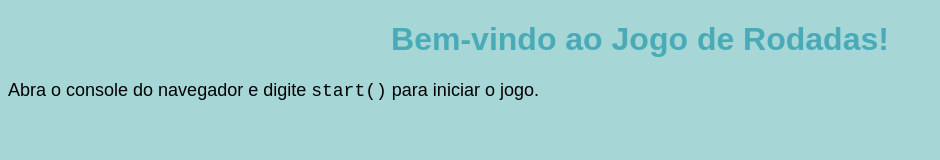
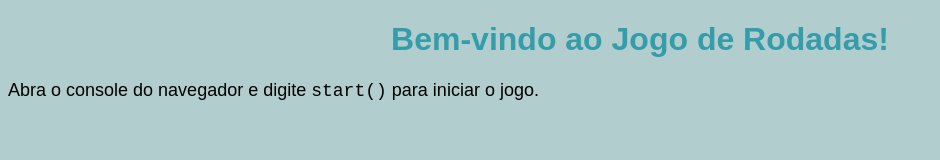
Before and after one commit to PauloAthayde/jogo, a plain HTML site: page index.html in a window 1280 px wide. Shown: the whole page, without its empty margins (0-940 px from the left). Drawn offline with Linux system fonts and the light colour scheme.

Commit message:
alterações

```diff
--- a/index.html
+++ b/index.html
@@ -7,10 +7,10 @@
     <style>
         body {
             font-family: Arial, sans-serif;
-            background-color: #4eafaf80;
+            background-color: #79aaaa94;
         }
         h1 {
-            color: #49abb8;
+            color: #359caa;
             text-align: center;
         }
         p {
```
Also changed, not shown: 1 other file.
